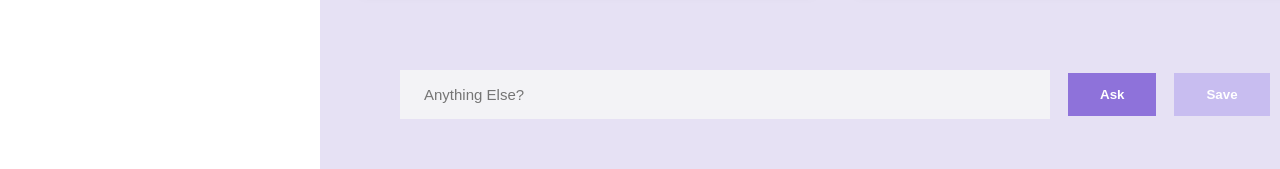
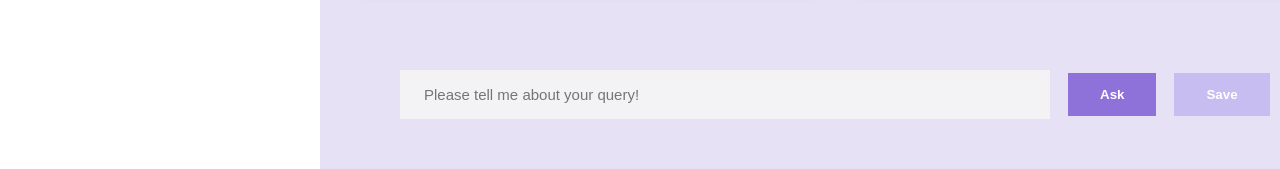
Before and after one commit to krishnav45/Customer-Support-AI, a React (Vite) app: page / in a window 1280 px wide. Shown: the part 597-766 px from the top of the page. Built offline with nearby package versions, Linux system fonts and the light colour scheme.

Commit message:
2nd commit

```diff
--- a/src/pages/ChatPage.jsx
+++ b/src/pages/ChatPage.jsx
@@ -143,7 +143,7 @@ const ChatPage = () => {
           <input
             value={input}
             onChange={(e) => setInput(e.target.value)}
-            placeholder="Please tell me about your query!"
+            placeholder="Anything Else?"
           />
           <button className="ask-btn" onClick={handleAsk}>
             Ask
--- a/src/pages/Home.jsx
+++ b/src/pages/Home.jsx
@@ -30,7 +30,7 @@ const Home = () => {
           <div className="input-section">
             <input
               type="text"
-              placeholder="Anything Else?"
+              placeholder="Please tell me about your query!"
               value={query}
               onChange={(e) => setQuery(e.target.value)}
             />
```
